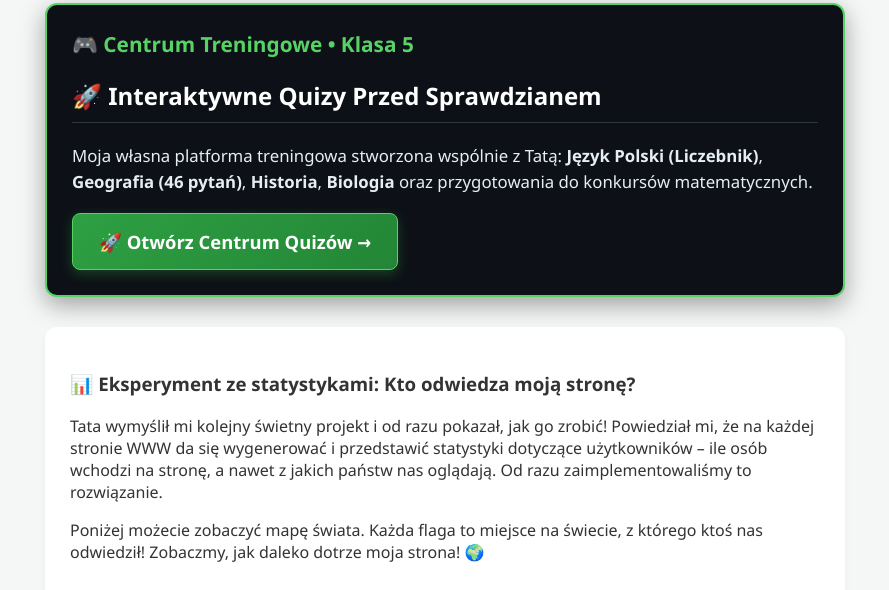
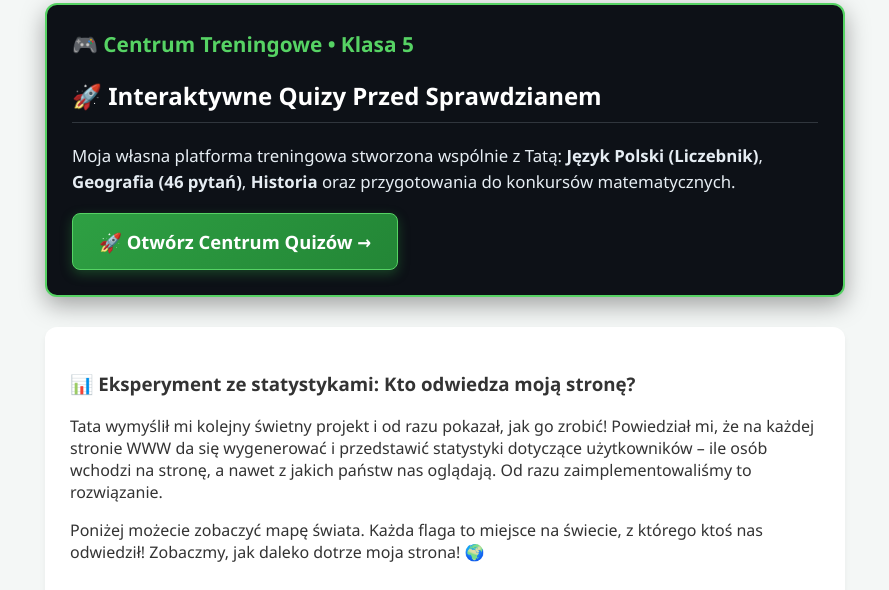
Before and after one commit to BartekCzyzyk/BartekCzyzyk.github.io, a plain HTML site: page index.html in a window 1280 px wide. Shown: the part 9691-10281 px from the top of the page, without its empty margins (195-1084 px from the left). Drawn offline with Linux system fonts and the light colour scheme.

Commit message:
Remove redundant text from quiz section

```diff
--- a/index.html
+++ b/index.html
@@ -202,12 +202,12 @@
             <p style="font-size: 1.05rem; line-height: 1.6; color: #e6edf3;">
                 Moja własna platforma treningowa stworzona wspólnie z Tatą:
                 <strong>Język Polski (Liczebnik)</strong>, <strong>Geografia (46 pytań)</strong>,
-                <strong>Historia</strong>, <strong>Biologia</strong> oraz przygotowania do konkursów matematycznych.
+                <strong>Historia</strong> oraz przygotowania do konkursów matematycznych.
             </p>
             <a href="quizy/index.html" class="button-quiz">🚀 Otwórz Centrum Quizów →</a>
         </div>
     </div>
-<!---------------------------- QUIZY KONIEC ---------------------------------------------------------->
+<!---------------------------- QUIZY KONIEC ----------------------------------------------------------
 
    <!---------------------------- STATYSTYKI POCZATEK -------------------------->
     <div class="container">
```
